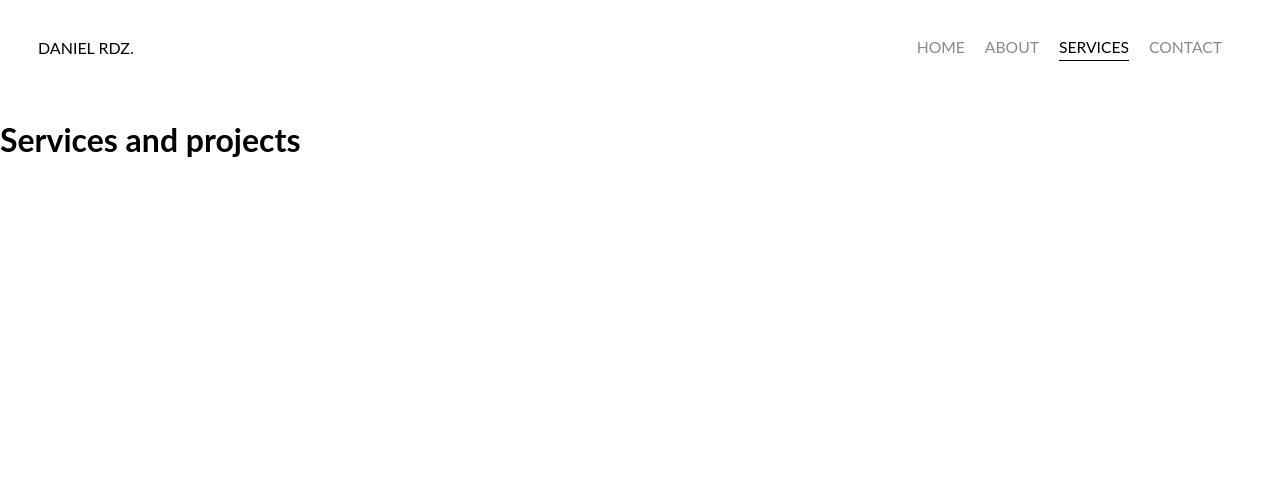
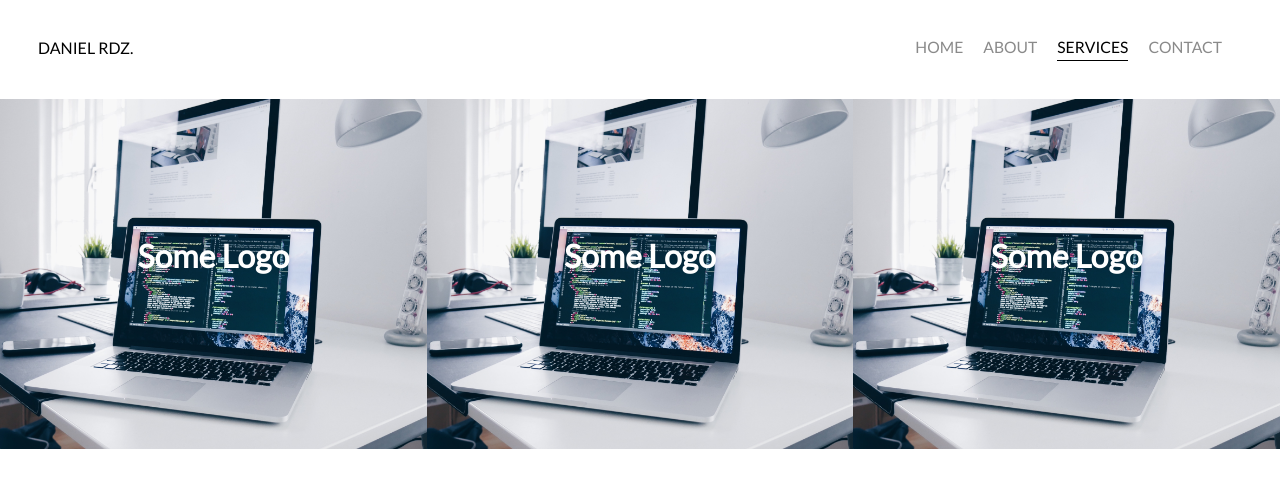
Before and after one commit to DaniRdz/rdzcore-dev, a plain HTML site: page services.html in a window 1280 px wide. Drawn offline with Linux system fonts and the light colour scheme.

Commit message:
added services portfolio projects and add fonts

```diff
--- a/services.html
+++ b/services.html
@@ -5,6 +5,7 @@
     <meta name="viewport" content="width=device-width, initial-scale=1.0">
     <link rel="stylesheet" href="https://cdnjs.cloudflare.com/ajax/libs/font-awesome/6.7.2/css/all.min.css" integrity="sha512-Evv84Mr4kqVGRNSgIGL/F/aIDqQb7xQ2vcrdIwxfjThSH8CSR7PBEakCr51Ck+w+/U6swU2Im1vVX0SVk9ABhg==" crossorigin="anonymous" referrerpolicy="no-referrer" />
     <title>Services</title>
+    <link href="https://fonts.googleapis.com/css2?family=Lato&display=swap" rel="stylesheet">
     <link rel="stylesheet" href="styles.css">
 </head>
 <body>
@@ -13,7 +14,41 @@
             <div id="navbar"></div>
         </header>
         <div class="content-wrapper">
-            <h1>Services and projects</h1>
+            <div class="portfolio-items-wrapper">
+                <div class="portfolio-item-wrapper">
+                    <div class="portfolio-img-background" style="background-image:url(images/portfolio1.jpg)"></div>
+                    <div class="img-txt-wrapper">
+                        <div class="logo-wrapper">
+                            <h1>Some Logo</h1>
+                        </div>
+                        <div class="subtitle">
+                            Lorem ipsum dolor sit amet consectetur.
+                        </div>
+                    </div>
+                </div>
+                <div class="portfolio-item-wrapper">
+                    <div class="portfolio-img-background" style="background-image:url(images/portfolio1.jpg)"></div>
+                    <div class="img-txt-wrapper">
+                        <div class="logo-wrapper">
+                            <h1>Some Logo</h1>
+                        </div>
+                        <div class="subtitle">
+                            Lorem ipsum dolor sit amet consectetur.
+                        </div>
+                    </div>
+                </div>
+                <div class="portfolio-item-wrapper">
+                    <div class="portfolio-img-background" style="background-image:url(images/portfolio1.jpg)"></div>
+                    <div class="img-txt-wrapper">
+                        <div class="logo-wrapper">
+                            <h1>Some Logo</h1>
+                        </div>
+                        <div class="subtitle">
+                            Lorem ipsum dolor sit amet consectetur.
+                        </div>
+                    </div>
+                </div>
+            </div>
         </div>
     </div>
     <script>
@@ -26,6 +61,19 @@
           script.src = 'navbar.js';
           document.body.appendChild(script);
         })
+
+        const portfolioItems = document.querySelectorAll('.portfolio-item-wrapper')
+
+    portfolioItems.forEach(portfolioItem => {
+        portfolioItem.addEventListener('mouseover', () =>{
+            portfolioItem.childNodes[1].classList.add('img-darken')
+
+        })
+        portfolioItem.addEventListener('mouseout', () =>{
+            portfolioItem.childNodes[1].classList.remove('img-darken')
+
+        })
+    });
     </script>
 </body>
 </html>
--- a/styles.css
+++ b/styles.css
@@ -70,6 +70,7 @@ body{
     border-radius: 10px;
     overflow: hidden;
     transition: height 0.2s cubic-bezier(0.175, 0.885, 0.32, 1.275);
+    z-index: 1;
 }
 .dropdown-menu.open {
     height: 200px;
@@ -82,7 +83,7 @@ body{
     text-transform: uppercase;
 }
 .dropdown-menu > .nav-link-wrapper a {
-    color: #8a8a8a;
+    color: black;
     text-decoration: none;
 }
 /* hero section */
@@ -96,6 +97,51 @@ section#hero{
 #hero h1 {
     font-size: 3rem;
     margin-bottom: 1rem;
+}
+
+/* portfolio styles */
+.portfolio-items-wrapper{
+    display: grid;
+    grid-template-columns: repeat(auto-fit, minmax(300px, 1fr));
+}
+.portfolio-items-wrapper > .portfolio-item-wrapper{
+    position: relative;
+}
+.portfolio-items-wrapper > .portfolio-item-wrapper > .portfolio-img-background{
+    height: 350px;
+    width: 100%;
+    background-size: cover;
+    background-position: center;
+    background-repeat: no-repeat;
+}
+.portfolio-items-wrapper > .portfolio-item-wrapper > .img-txt-wrapper{
+    position: absolute;
+    top: 0;
+    display: flex;
+    flex-direction: column;
+    justify-content: center;
+    align-items: center;
+    height: 100%;
+    text-align: center;
+    padding-left: 100px;
+    padding-right: 100px;
+}
+.portfolio-items-wrapper > .portfolio-item-wrapper > .img-txt-wrapper h1{
+    color: white;
+    margin-bottom: 20px;
+}
+.portfolio-items-wrapper > .portfolio-item-wrapper > .img-txt-wrapper > .subtitle{
+    font-weight: 600;
+    transition: 1s;
+    color:transparent;
+}
+.portfolio-items-wrapper > .portfolio-item-wrapper > .img-txt-wrapper:hover > .subtitle{
+    font-weight: 600;
+    color: lightseagreen;
+}
+.img-darken{
+    transition: 1s;
+    filter: brightness(10%);
 }
 /* Responsive */
 @media(max-width: 992px){
```
Also changed, not shown: about.html (+1 -0 lines), contact.html (+1 -0 lines), index.html (+1 -0 lines), images/portfolio1.jpg (added).
